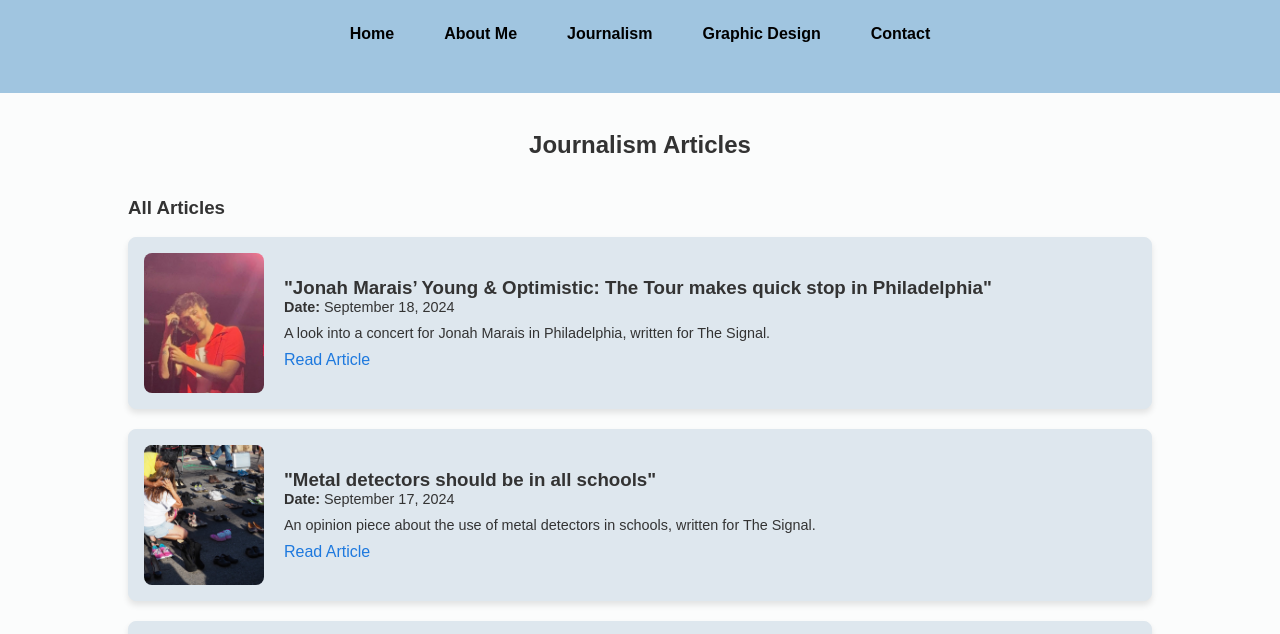
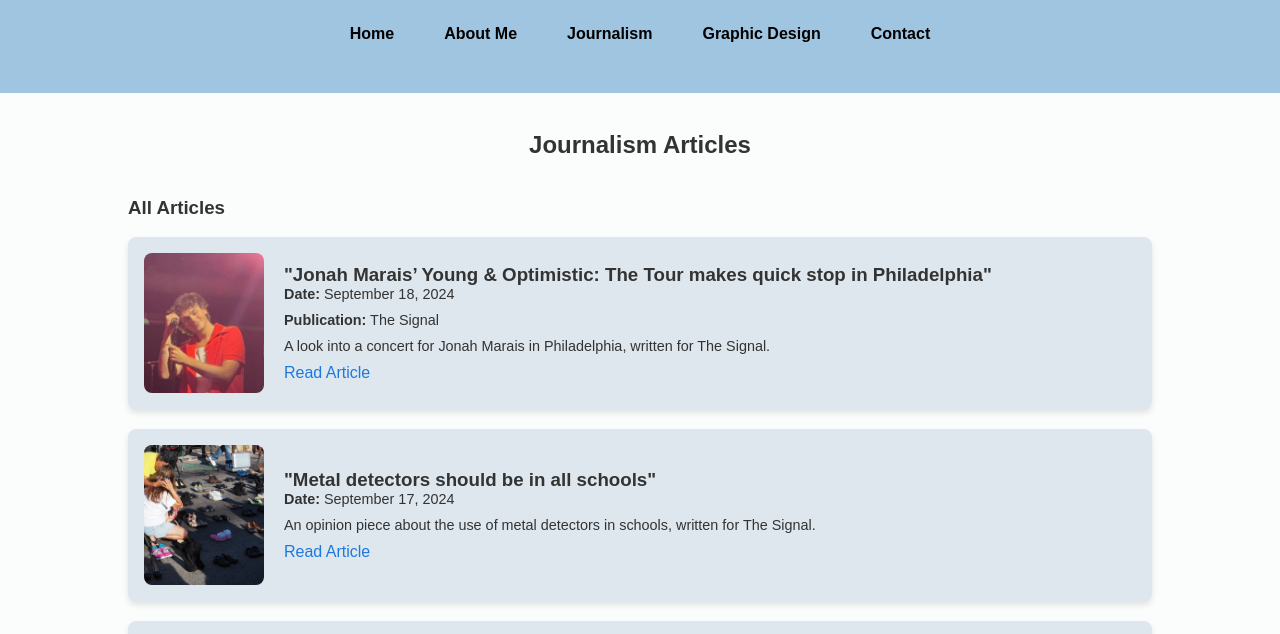
Before and after one commit to ericarem121/portfolio, a plain HTML site: page journalism.html in a window 1280 px wide. Shown: the part 103-737 px from the top of the page. Drawn offline with Linux system fonts and the light colour scheme.

Commit message:
Update journalism.html

```diff
--- a/journalism.html
+++ b/journalism.html
@@ -51,6 +51,8 @@
         <div class="project-info">
           <h3>"Jonah Marais’ Young & Optimistic: The Tour makes quick stop in Philadelphia"</h3>
           <p><strong>Date:</strong> September 18, 2024</p>
+          <p><strong>Publication:</strong> The Signal</p>
+
           <p>A look into a concert for Jonah Marais in Philadelphia, written for The Signal.</p>
           <a href="https://www.tcnjsignalnews.com/article/2024/09/jonah-marais-young-optimistic-the-tour-makes-quick-stop-in-philadelphia">Read Article</a>
         </div>
```
